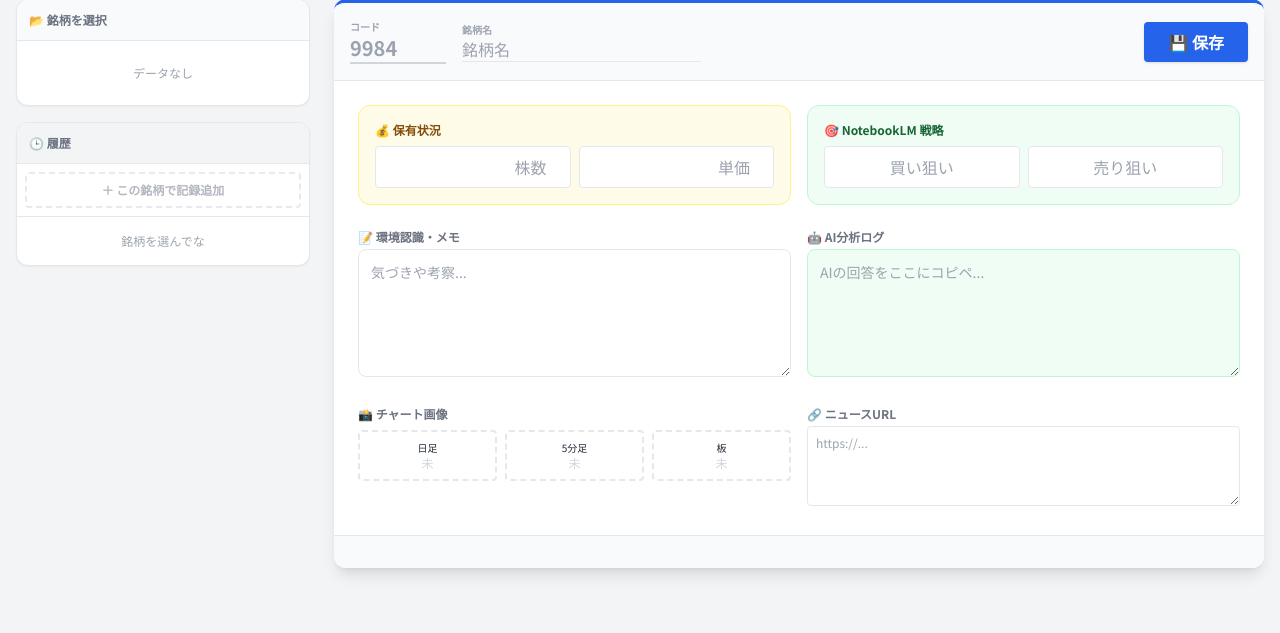
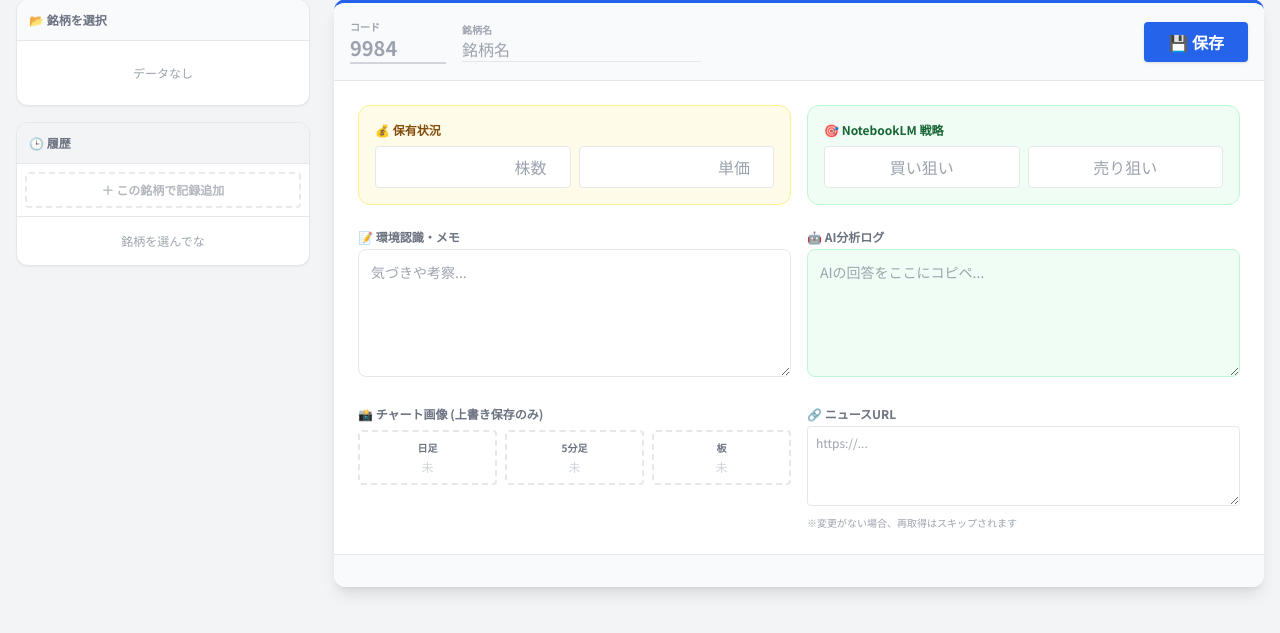
Before and after one commit to kurakirin-cyber/trade-app, a Flask app: page / in a window 1280 px wide. Shown: the part 78-711 px from the top of the page. Run offline with Flask 3, Linux system fonts and the light colour scheme; data that the repository does not hold is empty; some libraries are stand-ins or nearby versions.

Commit message:
Update index.html

```diff
--- a/trade-app/templates/index.html
+++ b/trade-app/templates/index.html
@@ -8,14 +8,21 @@
     <style>
         @import url('https://fonts.googleapis.com/css2?family=Noto+Sans+JP:wght@400;500;700&display=swap');
         body { font-family: 'Noto Sans JP', sans-serif; background-color: #f3f4f6; color: #1f2937; }
-        /* スクロールバーを見やすく */
         ::-webkit-scrollbar { width: 8px; height: 8px; }
         ::-webkit-scrollbar-thumb { background: #cbd5e1; border-radius: 4px; }
         .fade-in { animation: fadeIn 0.3s ease-in-out; }
         @keyframes fadeIn { from { opacity: 0; transform: translateY(5px); } to { opacity: 1; transform: translateY(0); } }
+        /* 読み込み中オーバーレイ */
+        #loading_overlay { display: none; }
+        #loading_overlay.active { display: flex; }
     </style>
 </head>
 <body class="min-h-screen pb-12">
+
+    <div id="loading_overlay" class="fixed inset-0 bg-gray-900 bg-opacity-50 z-50 justify-center items-center flex-col">
+        <div class="animate-spin rounded-full h-12 w-12 border-4 border-white border-t-transparent mb-4"></div>
+        <p class="text-white font-bold">保存中...（ニュース取得に少し時間かかるで）</p>
+    </div>
 
     {% with messages = get_flashed_messages(with_categories=true) %}
         {% if messages %}
@@ -82,7 +89,7 @@
 
         <div class="lg:col-span-9">
             <div class="bg-white rounded-xl shadow-lg border-t-4 border-blue-600 overflow-hidden">
-                <form action="{{ url_for('save_data') }}" method="POST" enctype="multipart/form-data">
+                <form action="{{ url_for('save_data') }}" method="POST" enctype="multipart/form-data" onsubmit="showLoading()">
                     <input type="hidden" name="log_id" id="log_id">
 
                     <div class="border-b p-4 flex flex-col md:flex-row justify-between items-start md:items-center gap-4 bg-gray-50">
@@ -139,28 +146,38 @@
 
                         <div class="grid md:grid-cols-2 gap-4">
                             <div class="space-y-2">
-                                <label class="block text-xs font-bold text-gray-500">📸 チャート画像</label>
+                                <label class="block text-xs font-bold text-gray-500">📸 チャート画像 (上書き保存のみ)</label>
                                 <div class="grid grid-cols-3 gap-2">
-                                    <label class="border-2 border-dashed rounded p-2 text-center cursor-pointer hover:bg-gray-50">
-                                        <span class="text-[10px] block">日足</span>
+                                    <div class="flex flex-col gap-1">
+                                        <label class="border-2 border-dashed rounded p-2 text-center cursor-pointer hover:bg-gray-50 h-full flex flex-col justify-center items-center">
+                                            <span class="text-[10px] block font-bold text-gray-500">日足</span>
                                             <input type="file" name="img_daily" class="hidden" onchange="preview(this, 's_daily')">
-                                        <div id="s_daily" class="text-gray-300 text-xs">未</div>
+                                            <div id="s_daily" class="text-gray-300 text-xs mt-1">未</div>
                                         </label>
-                                    <label class="border-2 border-dashed rounded p-2 text-center cursor-pointer hover:bg-gray-50">
-                                        <span class="text-[10px] block">5分足</span>
+                                        <a id="btn_view_daily" href="#" target="_blank" class="hidden text-center text-[10px] bg-blue-100 text-blue-700 py-1 rounded hover:bg-blue-200">👁️ 見る</a>
+                                    </div>
+                                    <div class="flex flex-col gap-1">
+                                        <label class="border-2 border-dashed rounded p-2 text-center cursor-pointer hover:bg-gray-50 h-full flex flex-col justify-center items-center">
+                                            <span class="text-[10px] block font-bold text-gray-500">5分足</span>
                                             <input type="file" name="img_5min" class="hidden" onchange="preview(this, 's_5min')">
-                                        <div id="s_5min" class="text-gray-300 text-xs">未</div>
+                                            <div id="s_5min" class="text-gray-300 text-xs mt-1">未</div>
                                         </label>
-                                    <label class="border-2 border-dashed rounded p-2 text-center cursor-pointer hover:bg-gray-50">
-                                        <span class="text-[10px] block">板</span>
+                                        <a id="btn_view_5min" href="#" target="_blank" class="hidden text-center text-[10px] bg-blue-100 text-blue-700 py-1 rounded hover:bg-blue-200">👁️ 見る</a>
+                                    </div>
+                                    <div class="flex flex-col gap-1">
+                                        <label class="border-2 border-dashed rounded p-2 text-center cursor-pointer hover:bg-gray-50 h-full flex flex-col justify-center items-center">
+                                            <span class="text-[10px] block font-bold text-gray-500">板</span>
                                             <input type="file" name="img_board" class="hidden" onchange="preview(this, 's_board')">
-                                        <div id="s_board" class="text-gray-300 text-xs">未</div>
+                                            <div id="s_board" class="text-gray-300 text-xs mt-1">未</div>
                                         </label>
+                                        <a id="btn_view_board" href="#" target="_blank" class="hidden text-center text-[10px] bg-blue-100 text-blue-700 py-1 rounded hover:bg-blue-200">👁️ 見る</a>
+                                    </div>
                                 </div>
                             </div>
                             <div>
                                 <label class="block text-xs font-bold text-gray-500 mb-1">🔗 ニュースURL</label>
-                                <textarea name="urls" id="urls" class="w-full border p-2 rounded text-xs h-20" placeholder="https://..."></textarea>
+                                <textarea name="urls" id="urls" class="w-full border p-2 rounded text-xs h-20 outline-none focus:border-blue-400" placeholder="https://..."></textarea>
+                                <p class="text-[10px] text-gray-400 mt-1">※変更がない場合、再取得はスキップされます</p>
                             </div>
                         </div>
                     </div>
@@ -181,6 +198,10 @@
 
     <script>
         let currentCode = "";
+
+        function showLoading() {
+            document.getElementById('loading_overlay').classList.add('active');
+        }
 
         function showHistorySection() {
             const section = document.getElementById('history_section');
@@ -239,14 +260,26 @@
                 document.getElementById('analysis_memo').value = data.analysis_memo || "";
                 document.getElementById('urls').value = data.urls || "";
 
-                const setImg = (eid, has) => {
-                    const el = document.getElementById(eid);
-                    el.innerText = has ? "✅ 済" : "未";
-                    el.className = has ? "text-green-600 font-bold text-xs" : "text-gray-300 text-xs";
+                // 画像状態のリセットと表示設定
+                const setupImg = (type, has) => {
+                    const statusEl = document.getElementById('s_' + type.split('_')[1]);
+                    const btnEl = document.getElementById('btn_view_' + type.split('_')[1]);
+
+                    statusEl.innerText = has ? "✅ 保存済" : "未";
+                    statusEl.className = has ? "text-green-600 font-bold text-xs mt-1" : "text-gray-300 text-xs mt-1";
+
+                    if (has) {
+                        btnEl.href = `/image/${data.id}/${type}`;
+                        btnEl.classList.remove('hidden');
+                    } else {
+                        btnEl.classList.add('hidden');
+                        btnEl.href = "#";
+                    }
                 };
-                setImg('s_daily', data.has_daily);
-                setImg('s_5min', data.has_5min);
-                setImg('s_board', data.has_board);
+
+                setupImg('img_daily', data.has_daily);
+                setupImg('img_5min', data.has_5min);
+                setupImg('img_board', data.has_board);
 
                 document.getElementById('delete_btn').classList.remove('hidden');
                 document.getElementById('copy_btn').classList.remove('hidden');
@@ -256,15 +289,8 @@
 
         function createNewLogForStock() {
             if(!currentCode) return;
-            document.getElementById('log_id').value = "";
-            document.getElementById('memo').value = "";
-            document.getElementById('analysis_memo').value = "";
-            document.getElementById('copy_btn').classList.add('hidden');
-            document.getElementById('delete_btn').classList.add('hidden');
-            ['s_daily', 's_5min', 's_board'].forEach(id => {
-                document.getElementById(id).innerText = "未";
-                document.getElementById(id).className = "text-gray-300 text-xs";
-            });
+            resetForm();
+            document.getElementById('code').value = currentCode;
         }
 
         function createNewLog() {
@@ -272,12 +298,22 @@
             document.getElementById('history_list').innerHTML = '<p class="text-xs text-gray-400 text-center py-2">銘柄を選んでな</p>';
             document.getElementById('selected_code_display').innerText = "";
             document.getElementById('add_new_btn').disabled = true;
+            resetForm();
+        }
 
+        function resetForm() {
             document.getElementById('log_id').value = "";
             document.getElementById('code').value = "";
             document.getElementById('name').value = "";
             document.getElementById('memo').value = "";
             ['holding_qty','avg_cost','target_buy','target_sell','urls','analysis_memo'].forEach(id => document.getElementById(id).value="");
+
+            // 画像関連のリセット
+            ['daily', '5min', 'board'].forEach(type => {
+                document.getElementById('s_' + type).innerText = "未";
+                document.getElementById('s_' + type).className = "text-gray-300 text-xs mt-1";
+                document.getElementById('btn_view_' + type).classList.add('hidden');
+            });
 
             document.getElementById('copy_btn').classList.add('hidden');
             document.getElementById('delete_btn').classList.add('hidden');
@@ -308,8 +344,8 @@
         function preview(input, id) {
             if(input.files[0]) {
                 const el = document.getElementById(id);
-                el.innerText = "✅ 選択";
-                el.className = "text-blue-600 font-bold text-xs";
+                el.innerText = "✅ 選択中";
+                el.className = "text-blue-600 font-bold text-xs mt-1";
             }
         }
     </script>
```
Lines whose indentation alone changed are shown as unchanged.
